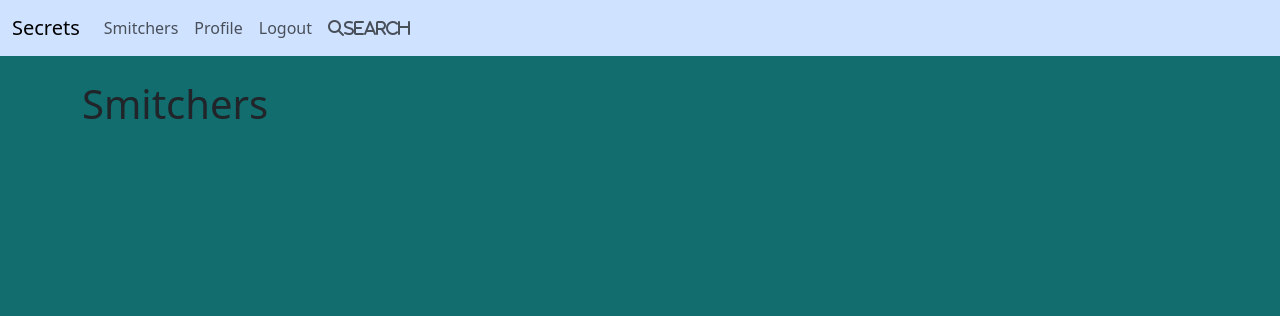
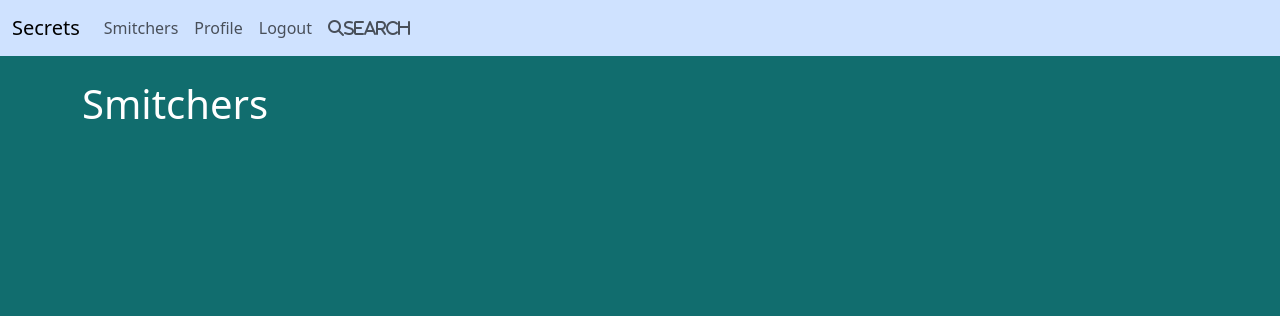
Before and after one commit to ImJay23/dissertation, a Django app: page /profile_list/ in a window 1280 px wide. Shown: the top 316 px of the page. Run offline with Django 5.2, Linux system fonts and the light colour scheme; the visitor is signed in with stand-in values (Sample User, id 1); data comes from the database, SQL or seed files in the repository; some libraries are stand-ins or nearby versions.

Commit message:
text color

```diff
--- a/templates/profile_list.html
+++ b/templates/profile_list.html
@@ -2,7 +2,7 @@
 {% load static %}
 
 {% block content %}
-  <h1>Smitchers</h1>
+  <h1 style="color: white;">Smitchers</h1>
   <br/>
 
   {% if profiles %}
```
